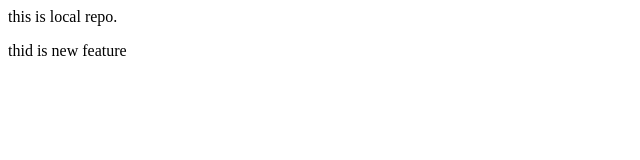
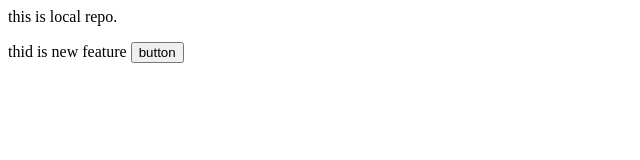
Before and after one commit to adityasharmaa7/git-learning2, a plain HTML site: page index.html in a window 1280 px wide. Shown: the whole page, without its empty margins (0-640 px from the left). Drawn offline with Linux system fonts and the light colour scheme.

Commit message:
added a button

```diff
--- a/index.html
+++ b/index.html
@@ -1,2 +1,2 @@
 <p>this is local repo.</p>
-<p>thid is new feature</p>
+<p>thid is new feature <button>button</button></p>
```
